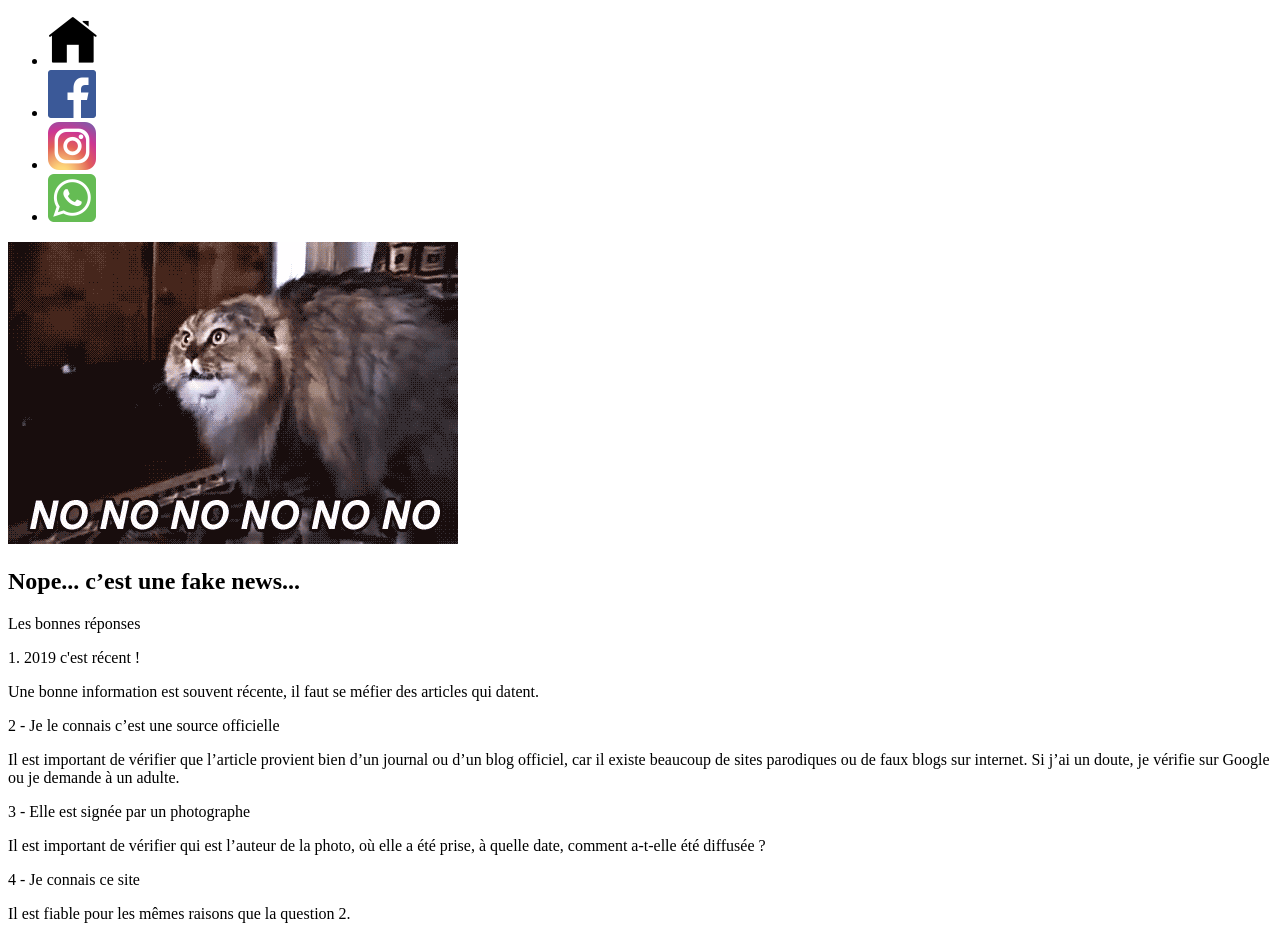
After one commit to ArnaudAM/WCS_Hackathon2_FakeDeClic, a Symfony app: template templates/default/bad.html.twig in a window 1280 px wide. The commit adds this page. Run offline with Twig, Linux system fonts and the light colour scheme; the template is opened without the code that fills it, so the values that code supplies are empty; some libraries are stand-ins or nearby versions.

Commit message:
Creation des pages resultages resultat

```diff
--- a/templates/base.html.twig
+++ b/templates/base.html.twig
@@ -21,7 +21,7 @@
                 <a class="nav-link" href="http://127.0.0.1:8000/"><img src="{{ asset('assets/img/home.png') }}" alt="Accueil" /></a>
             </li>
             <li class="nav-item">
-                <a class="nav-link" href="#"><img src="{{ asset('assets/img/fb.png') }}" alt="Facebook" /></a>
+                <a class="nav-link" href="http://127.0.0.1:8000/sidebar"><img src="{{ asset('assets/img/fb.png') }}" alt="Facebook" /></a>
             </li>
             <li class="nav-item">
                 <a class="nav-link" href="#"><img src="{{ asset('assets/img/insta.png') }}" alt="Instagram" /></a>
--- /dev/null
+++ b/templates/default/bad.html.twig
@@ -0,0 +1,43 @@
+{% extends 'base.html.twig' %}
+
+{% block title %}Réussite{% endblock %}
+
+{% block body %}
+
+    <img src="{{ asset('assets/gif/no2.gif') }}" alt="Bad Grumpy cat">
+
+    <h2>Nope... c’est une fake news...</h2>
+
+    <div class="container">
+        <div class="row">
+            <div class="col-12">
+                Les bonnes réponses
+            </div>
+        </div>
+        <div class="row">
+            <div class="col-12">
+                <p>1. 2019 c'est récent !</p>
+                <p>Une bonne information est souvent récente, il faut se méfier des articles qui datent.</p>
+            </div>
+        </div>
+        <div class="row">
+            <div class="col-12">
+                <p>2 - Je le connais c’est une source officielle </p>
+                <p>Il est important de vérifier que l’article provient bien d’un journal ou d’un blog officiel, car il existe beaucoup de sites parodiques ou de faux blogs sur internet.  Si j’ai un doute, je vérifie sur Google ou je demande à un adulte.</p>
+            </div>
+        </div>
+        <div class="row">
+            <div class="col-12">
+                <p>3 -  Elle est signée par un photographe</p>
+                <p>Il est important de vérifier qui est l’auteur de la photo, où elle a été prise, à quelle date, comment a-t-elle été diffusée ?</p>
+            </div>
+        </div>
+        <div class="row">
+            <div class="col-12">
+                <p>4 -  Je connais ce site</p>
+                <p>Il est fiable pour les mêmes raisons que la question 2.</p>
+            </div>
+        </div>
+    </div>
+
+{% endblock %}
```
Also changed, not shown: src/Controller/DefaultController.php (+18 -0 lines), templates/default/good.html.twig (added, +43 -0 lines), public/assets/gif/no1.gif (added), public/assets/gif/no2.gif (added), 4 other files.
